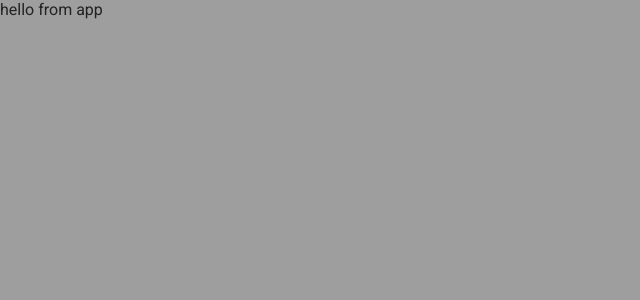
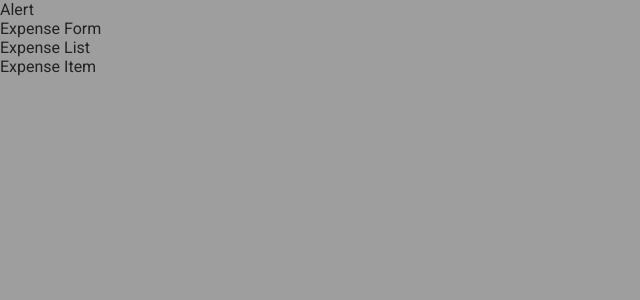
Before and after one commit to johnLeavell/hooks-calculator, a React (Create React App) app: page / in a window 1280 px wide. Shown: the top 300 px of the page, without its empty margins (0-640 px from the left). Built offline with nearby package versions, Linux system fonts and the light colour scheme.

Commit message:
impoted components to app.js

```diff
--- a/src/App.js
+++ b/src/App.js
@@ -1,11 +1,16 @@
 import React from 'react';
 import './App.css';
+import Alert from './components/Alert';
+import ExpenseList from './components/ExpenseList';
+import ExpenseForm from './components/ExpenseForm';
 
 function App() {
   return (
-    <div>
-      hello from app
-    </div>
+    <>
+    <Alert />
+    <ExpenseForm />
+    <ExpenseList />
+    </>
   );
 }
 
--- a/src/components/ExpenseList.js
+++ b/src/components/ExpenseList.js
@@ -1,9 +1,11 @@
-import React from 'react'
+import React from 'react';
+import ExpenseItem from './ExpenseItem';
 
 const ExpenseList = () => {
     return (
         <div>
             Expense List
+            <ExpenseItem />
         </div>
     )
 }
```
